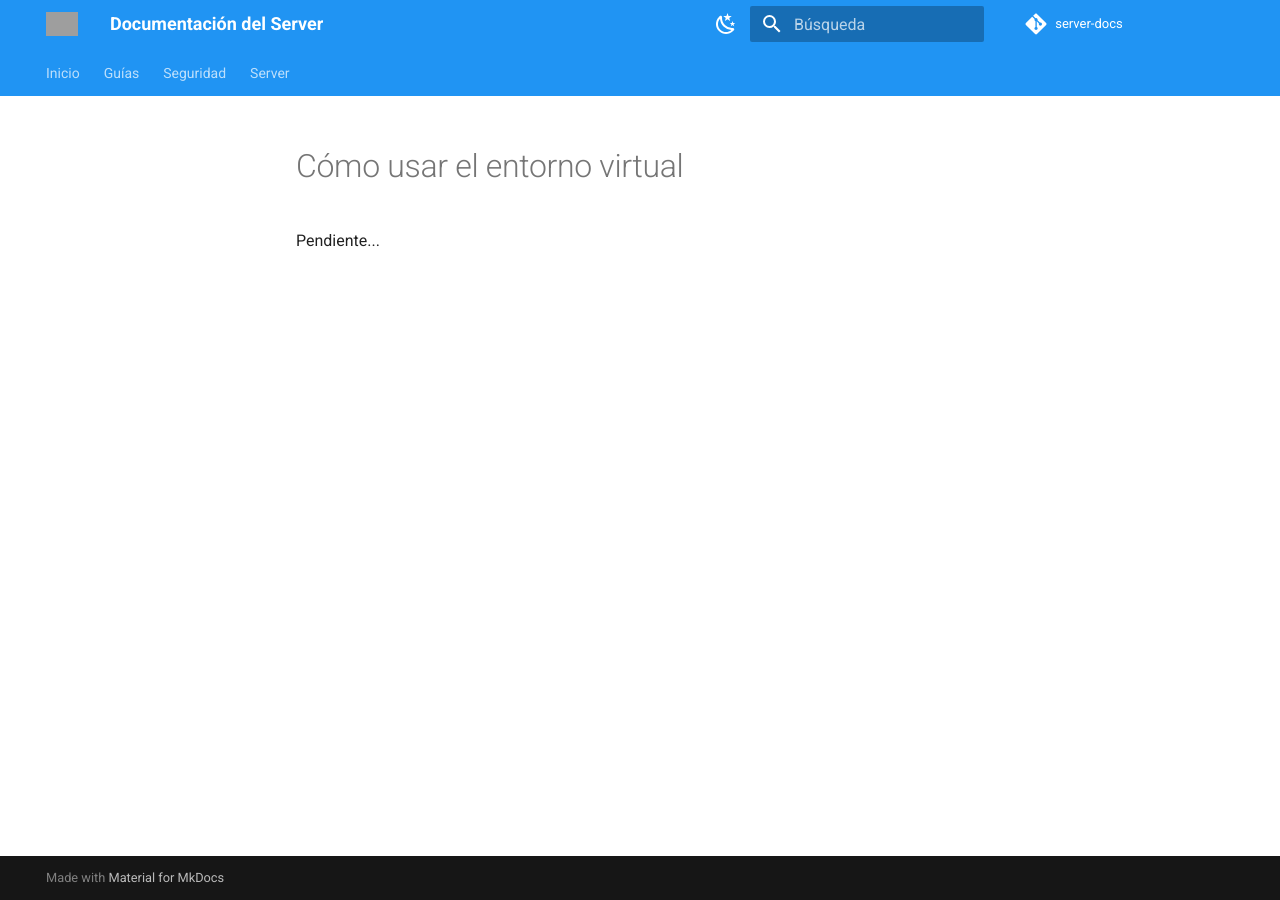
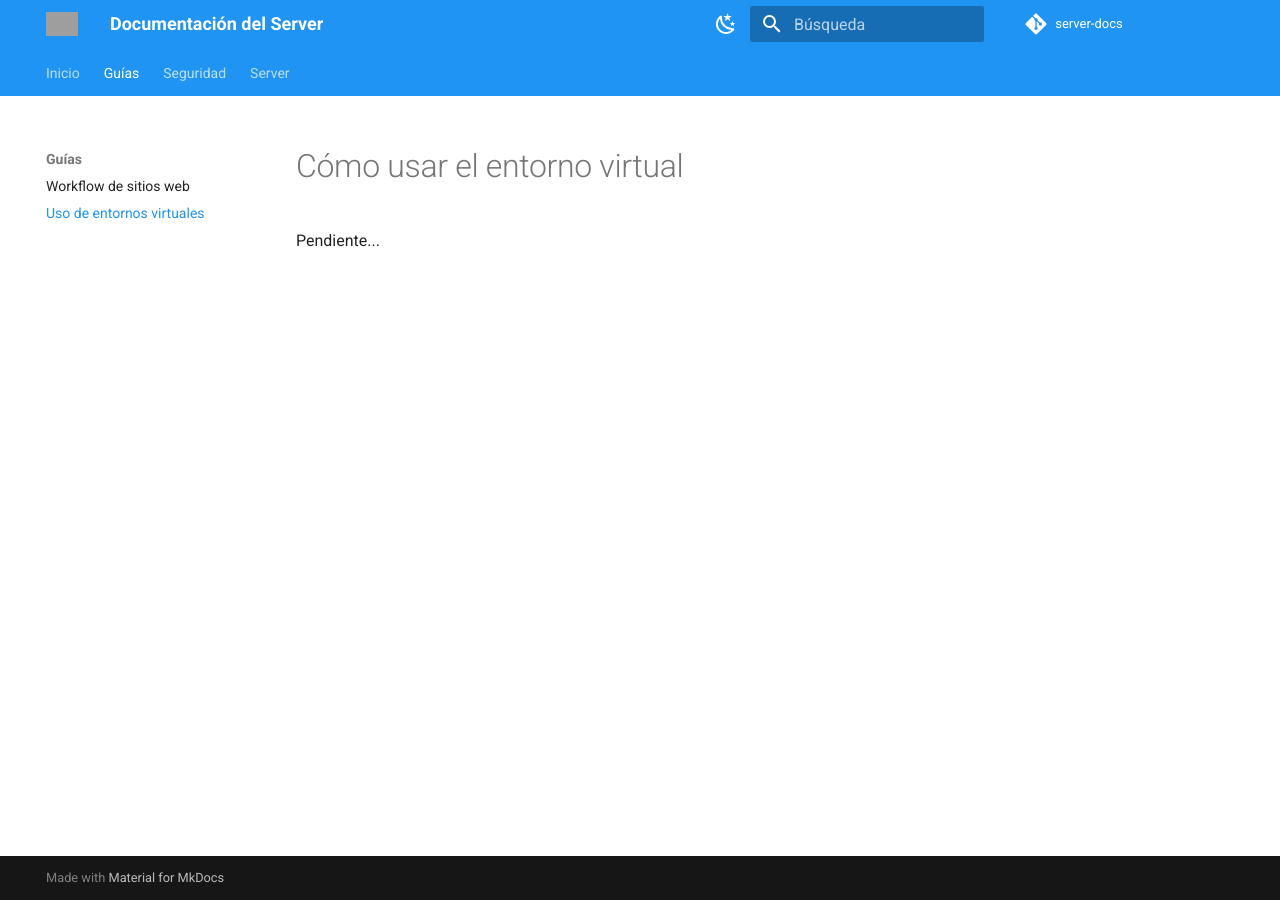
Before and after one commit to agustineavila/server-docs, an MkDocs documentation site: the page built from docs/guides/virtualenv.md, in a window 1280 px wide. Built offline with MkDocs 1.6.1 and Material for MkDocs 9.7.7, drawn with Linux system fonts in a browser that asks for light colours; comment, search, counter and statistics services are not loaded; grey boxes are pictures that could not be loaded.

Commit message:
Actualizo mkdocs.yml

```diff
--- a/mkdocs.yml
+++ b/mkdocs.yml
@@ -1,8 +1,8 @@
 site_name: "Documentación del Server"
 site_url: "http://192.168.68.19/docs"
-repo_url: "https://github.com/TU_USUARIO/server-docs"
+repo_url: "https://github.com/agustineavila/server-docs.git"
 repo_name: "server-docs"
-
+strict: true
 theme:
   name: material
   language: es
@@ -36,9 +36,23 @@ theme:
 nav:
   - Inicio: index.md
   - Guías:
-      - NGINX: guides/nginx.md
-      - Servicios: guides/servicios.md
+      - Workflow de sitios web: guides/workflow.md
+      - Uso de entornos virtuales: guides/virtualenv.md
   - Seguridad:
-      - Firewall: security/firewall.md
+      - Puertos importantes: security/ports.md
+      - Firewall UFW: security/ufw.md
   - Server:
-      - Estructura: server/estructura.md
+      - Configuración de NGINX: server/nginx.md
+      - Configuración de Docker: server/docker.md
+
+markdown_extensions:
+  - admonition
+  - footnotes
+  - toc:
+      permalink: true
+  - pymdownx.highlight
+  - pymdownx.inlinehilite
+  - pymdownx.superfences
+  - pymdownx.details
+  - pymdownx.emoji:
+      emoji_generator: !!python/name:pymdownx.emoji.to_svg
```
